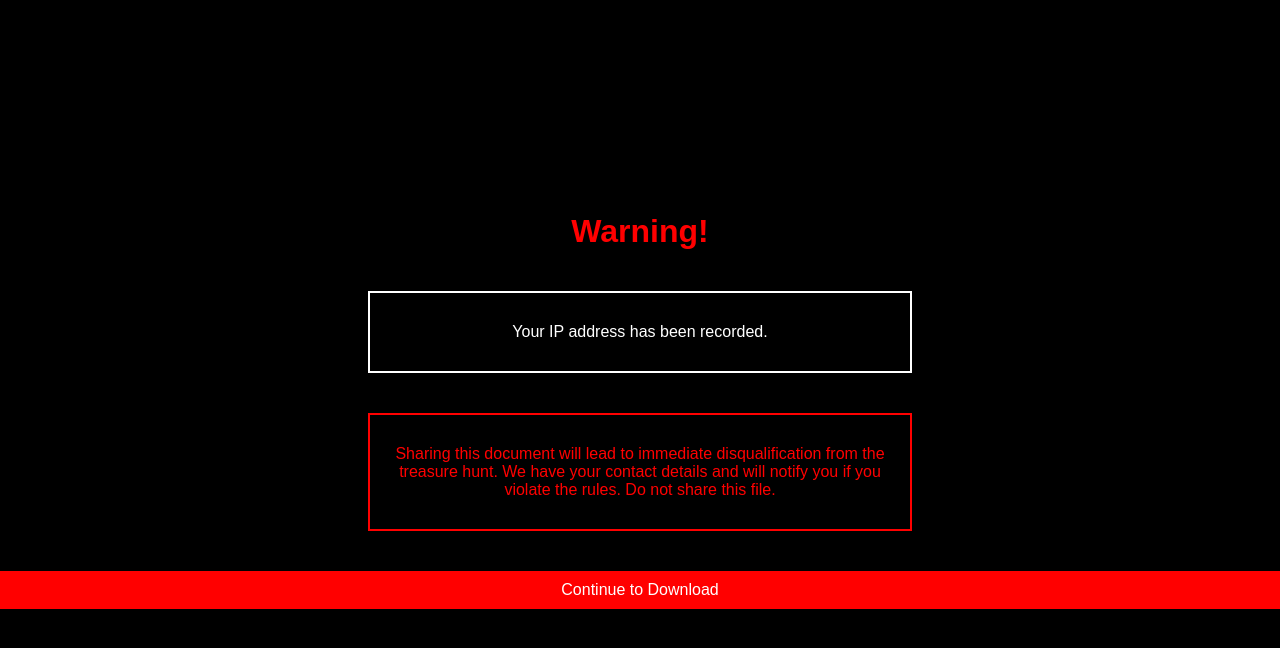
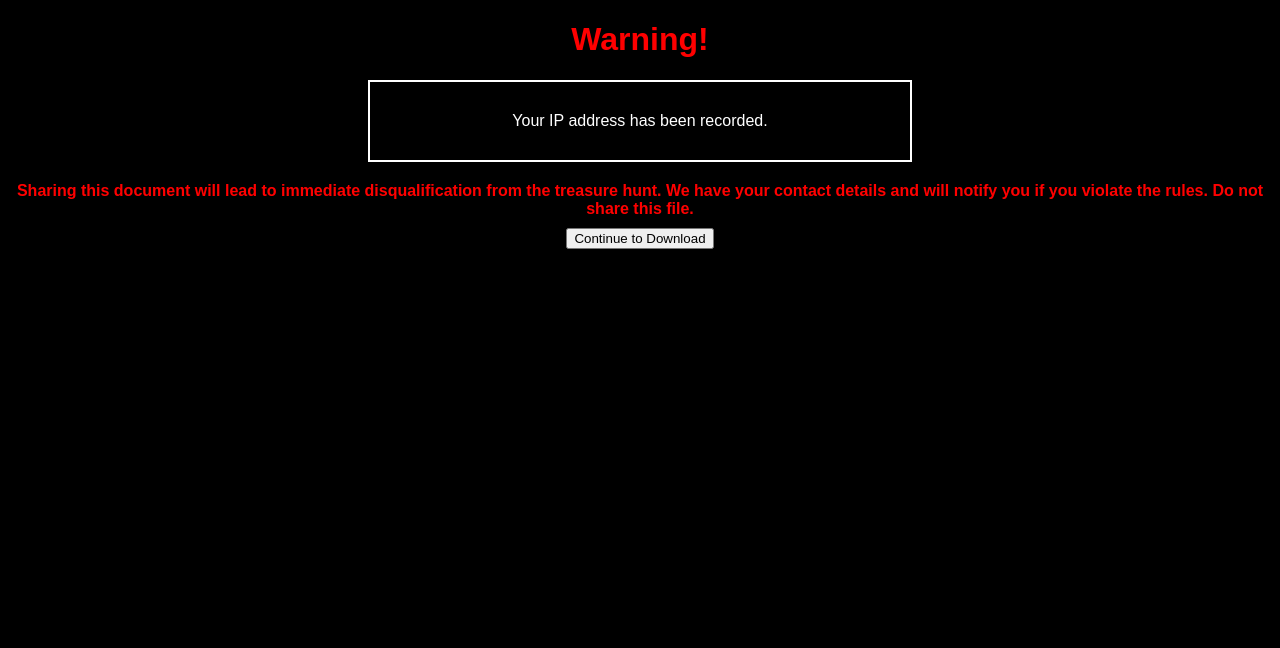
Before and after one commit to kororono/ebook-download-warning, a plain HTML site: page index.html in a window 1280 px wide. Drawn offline with Linux system fonts and the light colour scheme; no server answers.

Commit message:
12index.html

```diff
--- a/index.html
+++ b/index.html
@@ -11,22 +11,13 @@
             color: white;
             text-align: center;
             font-family: Arial, sans-serif;
-            display: flex;
-            flex-direction: column;
-            justify-content: center;
-            height: 100vh;
-            margin: 0;
         }
-        .info-box, .warning-box {
+        .info-box {
             border: 2px solid white;
             padding: 20px;
             margin: 20px auto;
             width: 80%;
             max-width: 500px;
-        }
-        .warning-box {
-            border-color: red;
-            color: red;
         }
         h1 {
             color: red; /* Make the warning title stand out */
@@ -34,17 +25,10 @@
         p {
             margin: 10px 0;
         }
-        button {
-            background-color: red;
-            color: white;
-            border: none;
-            padding: 10px 20px;
-            cursor: pointer;
-            font-size: 16px;
+        .warning-message {
+            color: red;
+            font-weight: bold;
             margin-top: 20px;
-        }
-        button:hover {
-            background-color: darkred;
         }
     </style>
     <script>
@@ -79,9 +63,9 @@
     <div class="info-box">
         <p id="user-ip">[Fetching IP...]</p>
     </div>
-    <div class="warning-box">
-        <p>Sharing this document will lead to immediate disqualification from the treasure hunt. We have your contact details and will notify you if you violate the rules. Do not share this file.</p>
-    </div>
+    <p class="warning-message">
+        Sharing this document will lead to immediate disqualification from the treasure hunt. We have your contact details and will notify you if you violate the rules. Do not share this file.
+    </p>
     <button onclick="redirectToDownload()">Continue to Download</button>
 </body>
 </html>
```
